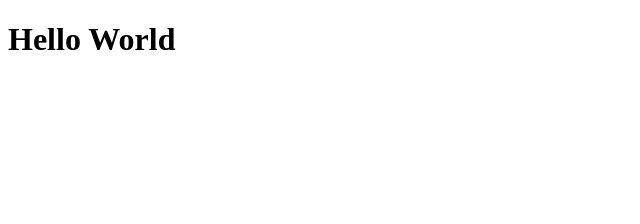
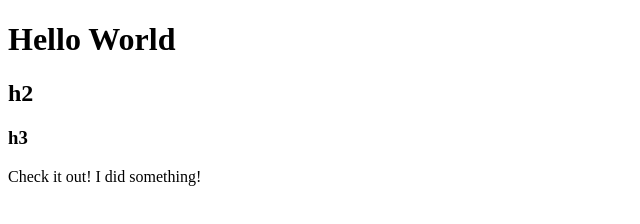
Before and after one commit to santod-1724682/santod-1724682.github.io, a plain HTML site: page index.html in a window 1280 px wide. Shown: the whole page, without its empty margins (0-640 px from the left). Drawn offline with Linux system fonts and the light colour scheme.

Commit message:
Update index.html

```diff
--- a/index.html
+++ b/index.html
@@ -5,5 +5,8 @@
 	</head>
 	<body>
 		<h1>Hello World</h1>
+		<h2>h2</h2>
+		<h3>h3</h3>
+		<p>Check it out! I did something!</p>
 	</body>
 </html>
```
